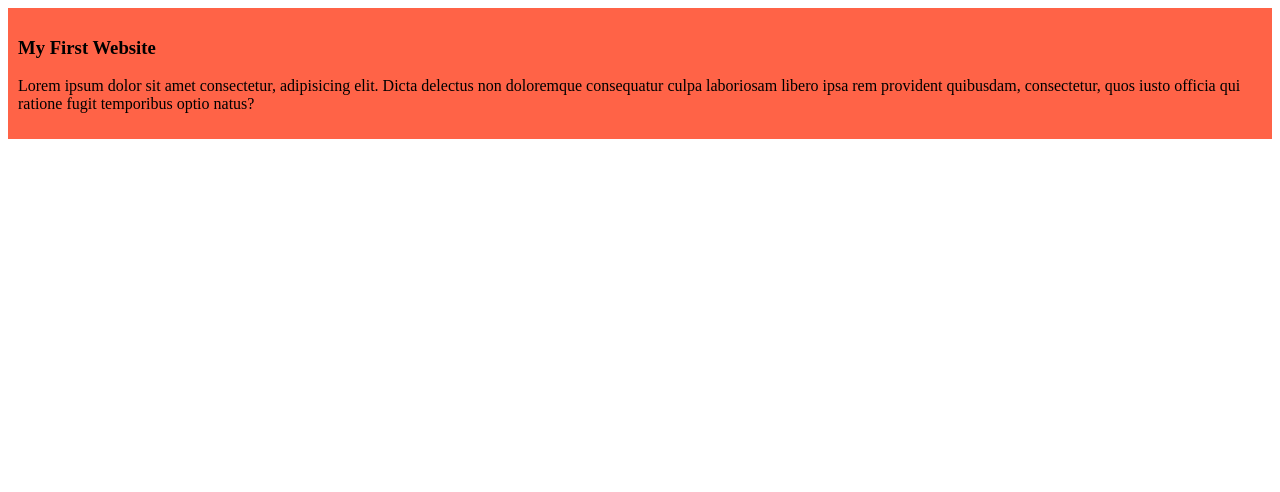
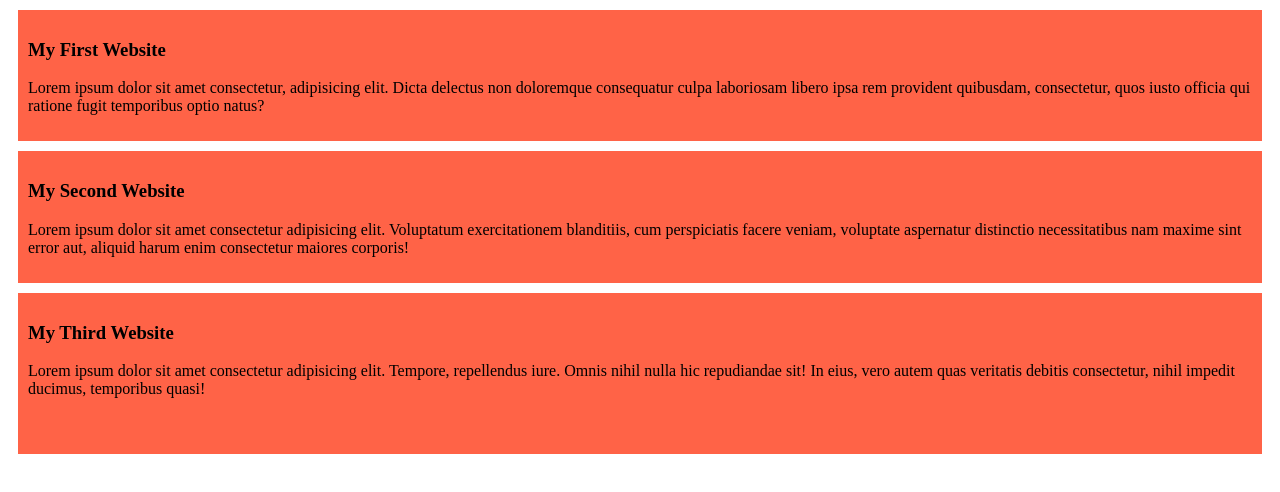
Before and after one commit to Silton07/my-first-github-repo, a plain HTML site: page index.html in a window 1280 px wide. Drawn offline with Linux system fonts and the light colour scheme.

Commit message:
added the second and the third blog

```diff
--- a/index.html
+++ b/index.html
@@ -11,5 +11,13 @@
     <h3>My First Website</h3>
     <p>Lorem ipsum dolor sit amet consectetur, adipisicing elit. Dicta delectus non doloremque consequatur culpa laboriosam libero ipsa rem provident quibusdam, consectetur, quos iusto officia qui ratione fugit temporibus optio natus?</p>
    </div>
+   <div>
+    <h3> My Second Website</h3>
+    <p>Lorem ipsum dolor sit amet consectetur adipisicing elit. Voluptatum exercitationem blanditiis, cum perspiciatis facere veniam, voluptate aspernatur distinctio necessitatibus nam maxime sint error aut, aliquid harum enim consectetur maiores corporis!</p>
+   </div>
+   <div>
+   <h3>My Third Website</h3>
+   <p>Lorem ipsum dolor sit amet consectetur adipisicing elit. Tempore, repellendus iure. Omnis nihil nulla hic repudiandae sit! In eius, vero autem quas veritatis debitis consectetur, nihil impedit ducimus, temporibus quasi!</p>
+   <div>
 </body>
 </html>
--- a/style/blog.css
+++ b/style/blog.css
@@ -1,4 +1,5 @@
 div{
     background-color: tomato;
     padding: 10px;
+    margin: 10px;
 }
```
